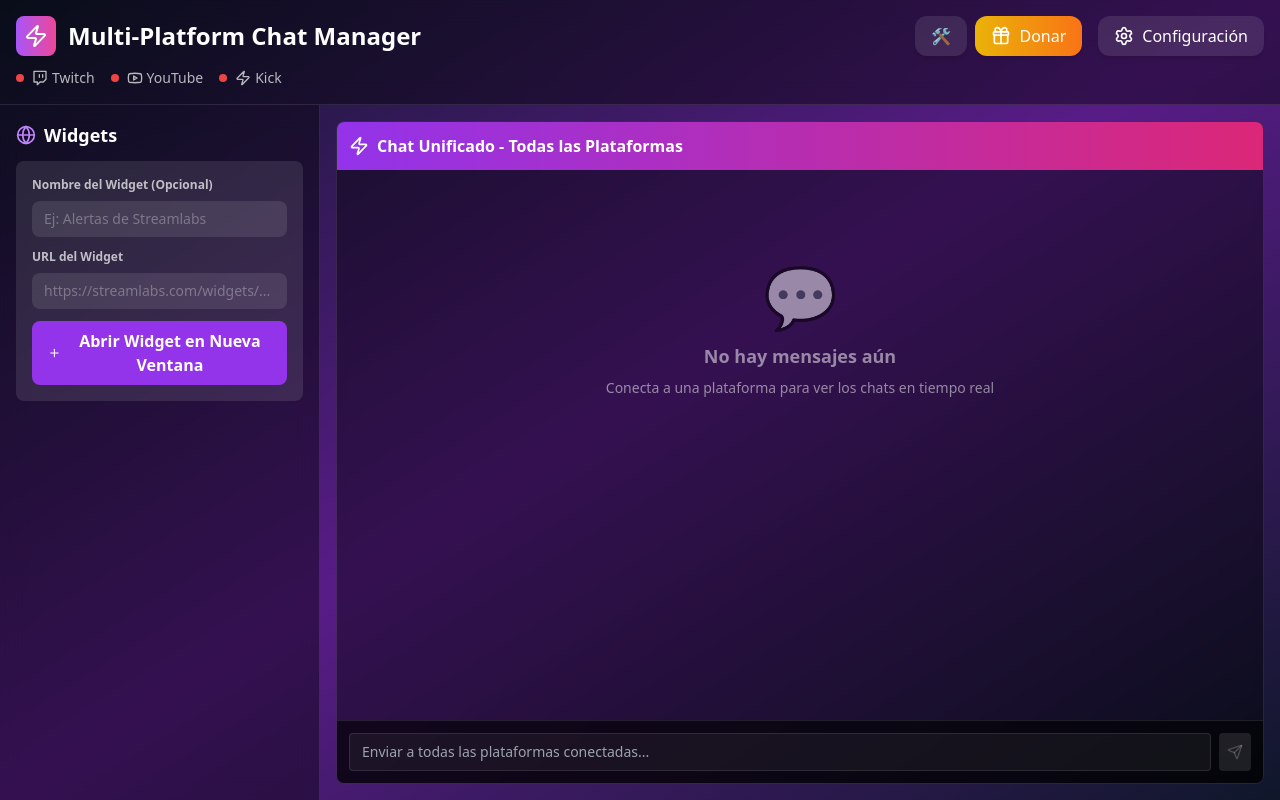
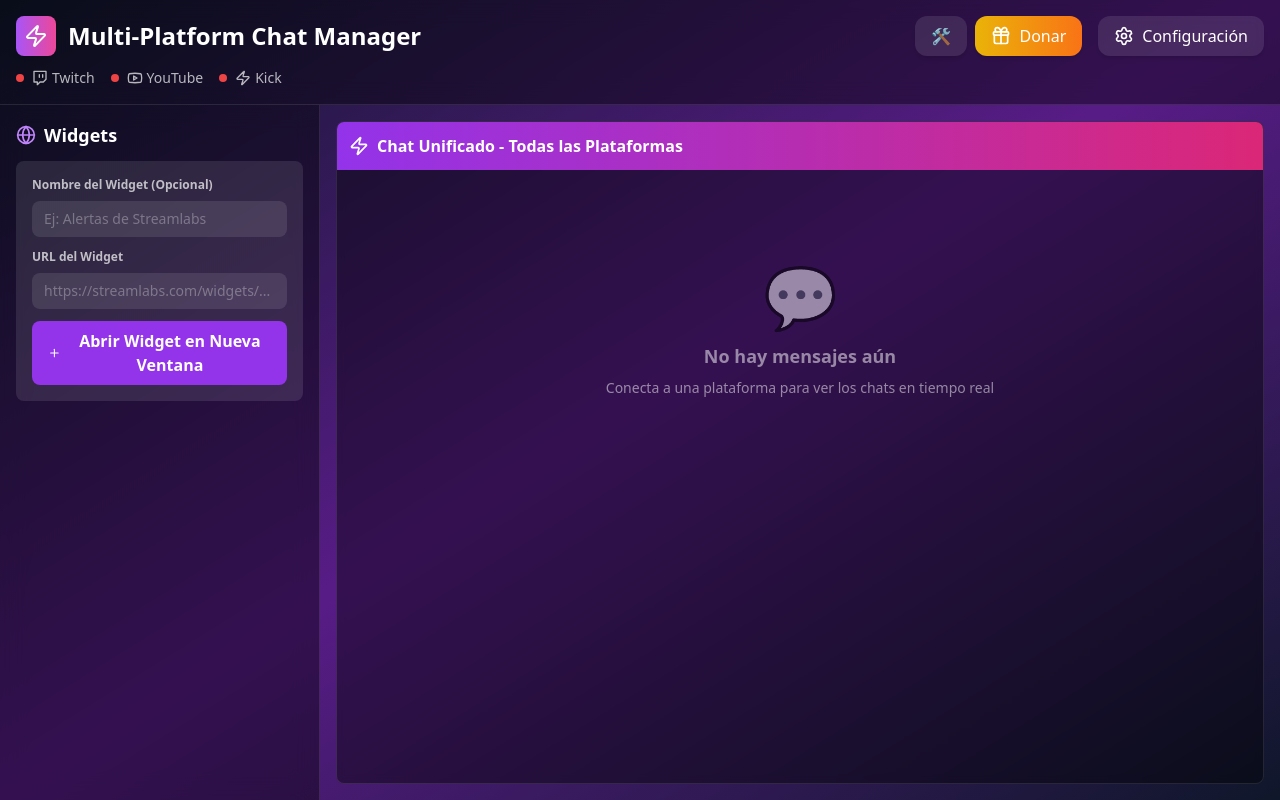
Before and after one commit to bravetexv/chats, a React (Vite) app: page / in a window 1280 px wide. Built offline with nearby package versions, Linux system fonts and the light colour scheme.

Commit message:
Remove message input area - chat is now read-only display

```diff
--- a/src/components/UnifiedChat.tsx
+++ b/src/components/UnifiedChat.tsx
@@ -1,9 +1,6 @@
-import { useState, useRef, useEffect } from 'react';
-import { sendMessageTwitch } from '../services/twitchService';
-import { sendMessageYouTube } from '../services/youtubeService';
-import { sendMessageKick } from '../services/kickService';
+import { useRef, useEffect } from 'react';
 import { useChatStore } from '../store/chatStore';
-import { Send, Twitch, Youtube, Zap } from 'lucide-react';
+import { Twitch, Youtube, Zap } from 'lucide-react';
 import type { ChatMessage } from '../types';
 
 interface UnifiedChatProps {
@@ -30,8 +27,6 @@
 
 export function UnifiedChat({ messages }: UnifiedChatProps) {
     const scrollRef = useRef<HTMLDivElement>(null);
-    const [inputMessage, setInputMessage] = useState('');
-    const { connectedPlatforms } = useChatStore();
 
     useEffect(() => {
         if (scrollRef.current) {
@@ -72,34 +67,6 @@
             window.speechSynthesis.speak(utterance);
         }
     }, [messages, ttsEnabled, ttsReadName, ttsVoice, ttsLanguage, ttsRate, ttsPitch, ttsVolume]);
-
-    const handleSendMessage = async (e: React.FormEvent) => {
-        e.preventDefault();
-        if (!inputMessage.trim()) return;
-
-        // Check if at least one platform is connected
-        const hasConnectedPlatform = connectedPlatforms.twitch || connectedPlatforms.youtube || connectedPlatforms.kick;
-        if (!hasConnectedPlatform) {
-            alert('No hay plataformas conectadas. Conecta al menos una plataforma para enviar mensajes.');
-            return;
-        }
-
-        // Send to all connected platforms
-        const results = await Promise.allSettled([
-            connectedPlatforms.twitch ? sendMessageTwitch(inputMessage) : Promise.resolve(false),
-            connectedPlatforms.youtube ? sendMessageYouTube(inputMessage) : Promise.resolve(false),
-            connectedPlatforms.kick ? sendMessageKick(inputMessage) : Promise.resolve(false),
-        ]);
-
-        // Check if at least one succeeded
-        const anySuccess = results.some(result => result.status === 'fulfilled' && result.value === true);
-
-        if (anySuccess) {
-            setInputMessage('');
-        } else {
-            alert('Error al enviar mensaje a todas las plataformas. Verifica las conexiones.');
-        }
-    };
 
     return (
         <div className="h-full flex flex-col border rounded-lg overflow-hidden bg-black/40 backdrop-blur-sm border-white/10">
@@ -147,26 +114,6 @@
                     ))
                 )}
             </div>
-
-            {/* Message Input Area */}
-            <div className="p-3 bg-black/60 border-t border-white/10">
-                <form onSubmit={handleSendMessage} className="flex gap-2">
-                    <input
-                        type="text"
-                        value={inputMessage}
-                        onChange={(e) => setInputMessage(e.target.value)}
-                        placeholder="Enviar a todas las plataformas conectadas..."
-                        className="flex-1 bg-white/5 border border-white/10 rounded px-3 py-2 text-sm text-white focus:outline-none focus:border-purple-500"
-                    />
-                    <button
-                        type="submit"
-                        disabled={!inputMessage.trim()}
-                        className="bg-purple-600 hover:bg-purple-700 disabled:bg-white/10 disabled:text-white/20 text-white p-2 rounded transition-colors"
-                    >
-                        <Send className="w-4 h-4" />
-                    </button>
-                </form>
-            </div>
         </div>
     );
 }
```
